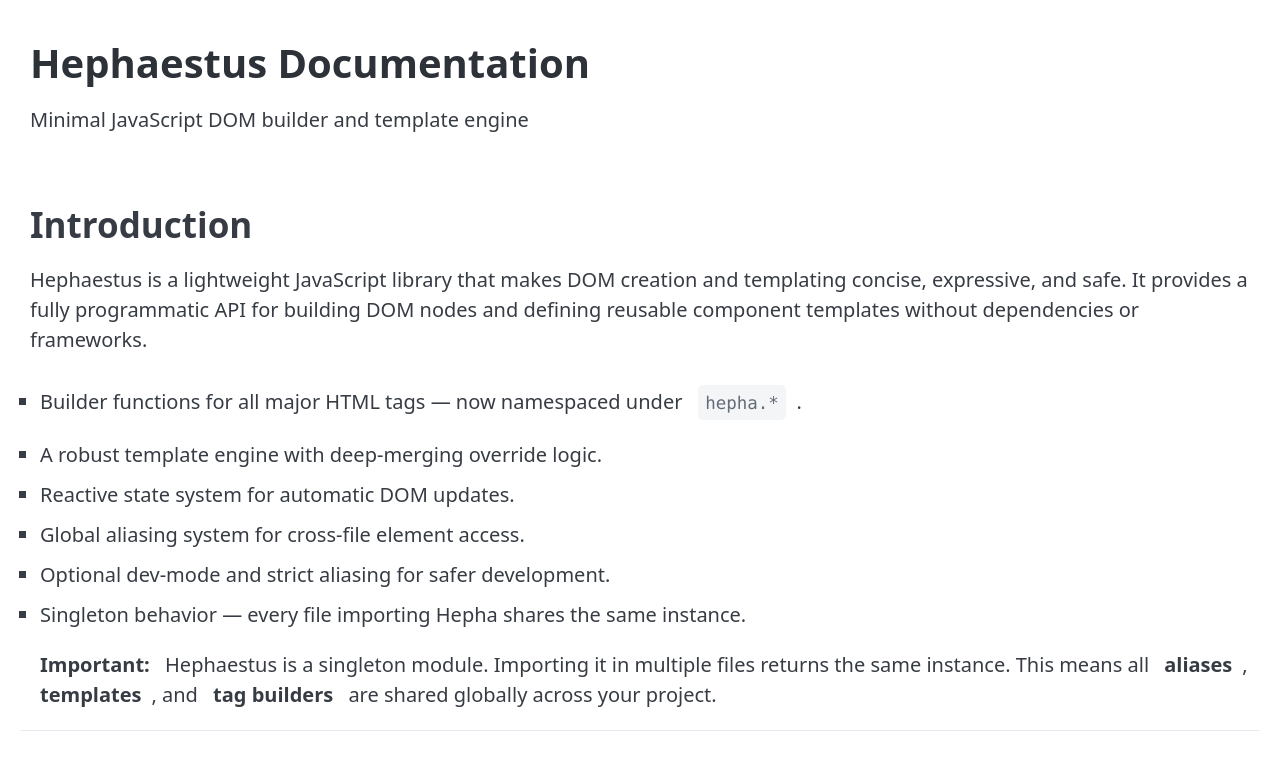
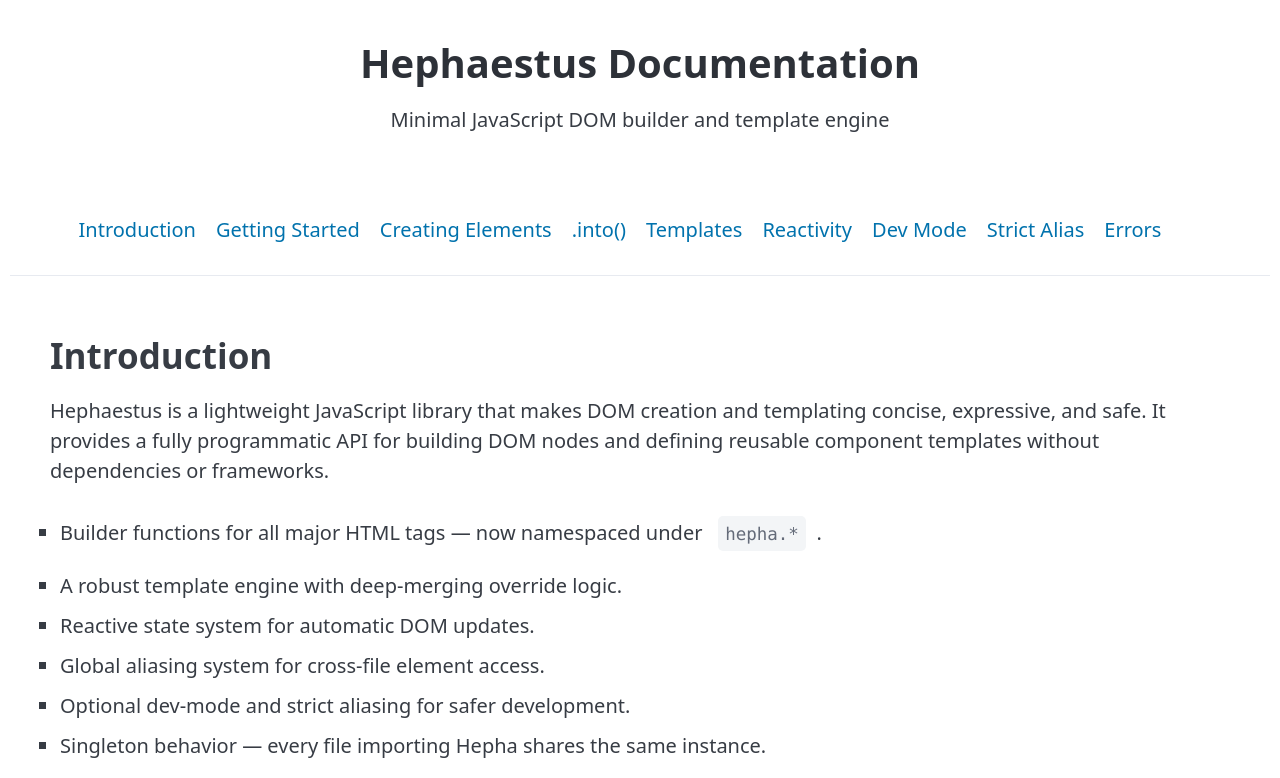
Before and after one commit to WooperLUA/Hephaestus, a plain HTML site: page docs/index.html in a window 1280 px wide. Shown: the top 778 px of the page. Drawn offline with nearby package versions, Linux system fonts and the light colour scheme.

Commit message:
- better doc

```diff
--- a/docs/index.html
+++ b/docs/index.html
@@ -6,24 +6,72 @@
     <meta name="viewport" content="width=device-width, initial-scale=1">
     <link rel="stylesheet" href="https://cdn.jsdelivr.net/npm/@picocss/pico@2/css/pico.min.css">
     <style>
-        html {
+        html
+        {
             scroll-behavior: smooth;
-            animation: main-fade 1s ease-out forwards;
+            animation:       main-fade 1s ease-out forwards;
         }
-        * {
-            margin: 10px;
-            padding: 0;
-            box-sizing: border-box;
+
+        *
+        {
+            margin:              10px;
+            padding:             0;
+            box-sizing:          border-box;
             font-optical-sizing: auto;
         }
-        body {
-            position: relative;
-            min-height: 100dvh;
+
+        body
+        {
+            position:       relative;
+            min-height:     100dvh;
+            display:        flex;
+            flex-direction: column;
         }
 
-        @keyframes main-fade {
-            0% { opacity: 0; filter: blur(10px) brightness(0.8); }
-            100% { opacity: 1; filter: blur(0) brightness(1); }
+        header
+        {
+            padding:    2rem 0;
+            text-align: center;
+        }
+
+        .container-fluid
+        {
+            padding: 0 2rem;
+        }
+
+        #nav-menu
+        {
+            position:      sticky;
+            top:           0;
+            background:    var(--pico-background-color);
+            z-index:       1000;
+            border-bottom: 1px solid var(--pico-muted-border-color);
+            margin:        0;
+            padding:       0.5rem 1rem;
+        }
+
+        #nav-menu ul
+        {
+            justify-content: center;
+        }
+
+        @keyframes main-fade
+        {
+            0%
+            {
+                opacity: 0;
+                filter:  blur(10px) brightness(0.8);
+            }
+            100%
+            {
+                opacity: 1;
+                filter:  blur(0) brightness(1);
+            }
+        }
+
+        main
+        {
+            margin-top: 2rem;
         }
     </style>
     <link rel="stylesheet"
@@ -31,14 +79,28 @@
 </head>
 <body>
 
-<header>
+<header class="container">
     <h1>Hephaestus Documentation</h1>
     <p>Minimal JavaScript DOM builder and template engine</p>
 </header>
 
-<main>
+<nav id="nav-menu">
+    <ul class="container">
+        <li><a href="#introduction">Introduction</a></li>
+        <li><a href="#getting-started">Getting Started</a></li>
+        <li><a href="#creating-elements">Creating Elements</a></li>
+        <li><a href="#into">.into()</a></li>
+        <li><a href="#templates">Templates</a></li>
+        <li><a href="#reactivity">Reactivity</a></li>
+        <li><a href="#dev-mode">Dev Mode</a></li>
+        <li><a href="#strict-alias">Strict Alias</a></li>
+        <li><a href="#errors">Errors</a></li>
+    </ul>
+</nav>
 
-    <h2>Introduction</h2>
+<main class="container">
+
+    <h2 id="introduction">Introduction</h2>
     <p>
         Hephaestus is a lightweight JavaScript library that makes DOM creation and templating concise, expressive,
         and safe. It provides a fully programmatic API for building DOM nodes and defining reusable component
@@ -57,12 +119,13 @@
     <div class="note">
         <strong>Important:</strong> Hephaestus is a singleton module.
         Importing it in multiple files returns the same instance.
-        This means all <b>aliases</b>, <b>templates</b>, and <b>tag builders</b> are shared globally across your project.
+        This means all <b>aliases</b>, <b>templates</b>, and <b>tag builders</b> are shared globally across your
+        project.
     </div>
 
     <hr>
 
-    <h2>Getting Started</h2>
+    <h2 id="getting-started">Getting Started</h2>
 
     <h3>Importing</h3>
     <pre><code>import hepha from "./hepha.js";</code></pre>
@@ -83,7 +146,7 @@ input, textarea, label, form, a, img
 
     <hr>
 
-    <h2>Creating Elements</h2>
+    <h2 id="creating-elements">Creating Elements</h2>
     <p>Each element is constructed with an <code>options</code> object:</p>
 
     <pre><code>const btn = hepha.button({
@@ -104,27 +167,57 @@ input, textarea, label, form, a, img
     <p>All other keys in options are treated as attributes of the element</p>
 
     <table>
-        <tr><th>Option</th><th>Type</th><th>Description</th><th>Notes</th></tr>
+        <tr>
+            <th>Option</th>
+            <th>Type</th>
+            <th>Description</th>
+            <th>Notes</th>
+        </tr>
 
-        <tr><td>text</td><td>string</td><td>Sets <code>textContent</code></td><td></td></tr>
-        <tr><td>html</td><td>string</td><td>Sets <code>innerHTML</code></td><td></td></tr>
+        <tr>
+            <td>text</td>
+            <td>string</td>
+            <td>Sets <code>textContent</code></td>
+            <td></td>
+        </tr>
+        <tr>
+            <td>html</td>
+            <td>string</td>
+            <td>Sets <code>innerHTML</code></td>
+            <td></td>
+        </tr>
 
-        <tr><td>children</td><td>array</td><td>Array of child nodes</td>
-            <td>Can include Hepha elements or native DOM nodes</td></tr>
+        <tr>
+            <td>children</td>
+            <td>array</td>
+            <td>Array of child nodes</td>
+            <td>Can include Hepha elements or native DOM nodes</td>
+        </tr>
 
-        <tr><td>class</td><td>string</td><td>Space-separated class names</td><td></td></tr>
+        <tr>
+            <td>class</td>
+            <td>string</td>
+            <td>Space-separated class names</td>
+            <td></td>
+        </tr>
 
-        <tr><td>style</td><td>object</td>
+        <tr>
+            <td>style</td>
+            <td>object</td>
             <td>CSS style as snake_case (auto-converted to kebab-case)</td>
             <td><code>{ background_color: "red" }</code> → <code>background-color</code></td>
         </tr>
 
-        <tr><td>events</td><td>object</td>
+        <tr>
+            <td>events</td>
+            <td>object</td>
             <td>Event listeners (e.g. <code>{ click: fn }</code>)</td>
             <td>Automatically added with <code>addEventListener</code></td>
         </tr>
 
-        <tr><td>alias</td><td>string</td>
+        <tr>
+            <td>alias</td>
+            <td>string</td>
             <td>Registers the element globally</td>
             <td>Accessible via <code>hepha.aliases.&lt;name&gt;</code></td>
         </tr>
@@ -143,7 +236,7 @@ hepha.aliases.site_title.textContent = "Updated!";
 
     <hr>
 
-    <h2>Appending Elements with <code>.into()</code></h2>
+    <h2 id="into">Appending Elements with <code>.into()</code></h2>
 
     <pre><code>
 const card = hepha.div({ class: "card" }).into("#app");
@@ -163,7 +256,7 @@ const card = hepha.div({ class: "card" }).into("#app");
 
     <hr>
 
-    <h2>Templates</h2>
+    <h2 id="templates">Templates</h2>
     <p>Templates define reusable components with deep-merging behavior.</p>
 
     <h3>Creating a Template</h3>
@@ -206,7 +299,7 @@ override = { style: { padding: "20px" } }
 
     <hr>
 
-    <h2>Reactivity</h2>
+    <h2 id="reactivity">Reactivity</h2>
     <p>
         Hephaestus provides a simple reactivity system inspired by Vue. You can create reactive state and
         link it to element properties like <code>text</code>.
@@ -237,29 +330,47 @@ state.count++;
 
     <hr>
 
-    <h2>Dev Mode</h2>
+    <h2 id="dev-mode">Dev Mode</h2>
     <pre><code>hepha.use_dev();</code></pre>
 
     <p>Logs template creation, template usage, element creation, and alias overwrites.</p>
 
     <hr>
 
-    <h2>Strict Alias Mode</h2>
+    <h2 id="strict-alias">Strict Alias Mode</h2>
     <pre><code>hepha.use_strict_alias();</code></pre>
 
     <p>Prevents alias overwriting (error <code>301</code>).</p>
 
     <hr>
 
-    <h2>Error Codes</h2>
+    <h2 id="errors">Error Codes</h2>
 
     <table>
-        <tr><th>Code</th><th>Description</th></tr>
-        <tr><td>101</td><td>Component isn't a valid Hepha element</td></tr>
-        <tr><td>102</td><td>Template does not exist</td></tr>
-        <tr><td>201</td><td>Element is no longer in the DOM</td></tr>
-        <tr><td>202</td><td>Parent element not found</td></tr>
-        <tr><td>301</td><td>Alias overwrite blocked in strict mode</td></tr>
+        <tr>
+            <th>Code</th>
+            <th>Description</th>
+        </tr>
+        <tr>
+            <td>101</td>
+            <td>Component isn't a valid Hepha element</td>
+        </tr>
+        <tr>
+            <td>102</td>
+            <td>Template does not exist</td>
+        </tr>
+        <tr>
+            <td>201</td>
+            <td>Element is no longer in the DOM</td>
+        </tr>
+        <tr>
+            <td>202</td>
+            <td>Parent element not found</td>
+        </tr>
+        <tr>
+            <td>301</td>
+            <td>Alias overwrite blocked in strict mode</td>
+        </tr>
     </table>
 
     <hr>
@@ -271,7 +382,7 @@ state.count++;
         <li>Use <code>hepha.init()</code> and <code>hepha.ref()</code> for dynamic UI updates.</li>
         <li>Enable <code>dev_mode</code> while developing.</li>
         <li>Remember: all files share the same Hepha instance.</li>
-        <li>Use snake_case for styles — Hepha converts it automatically.</li>
+        <li>Use snake_case for styles as Hepha converts it automatically.</li>
     </ul>
 
 </main>
```
